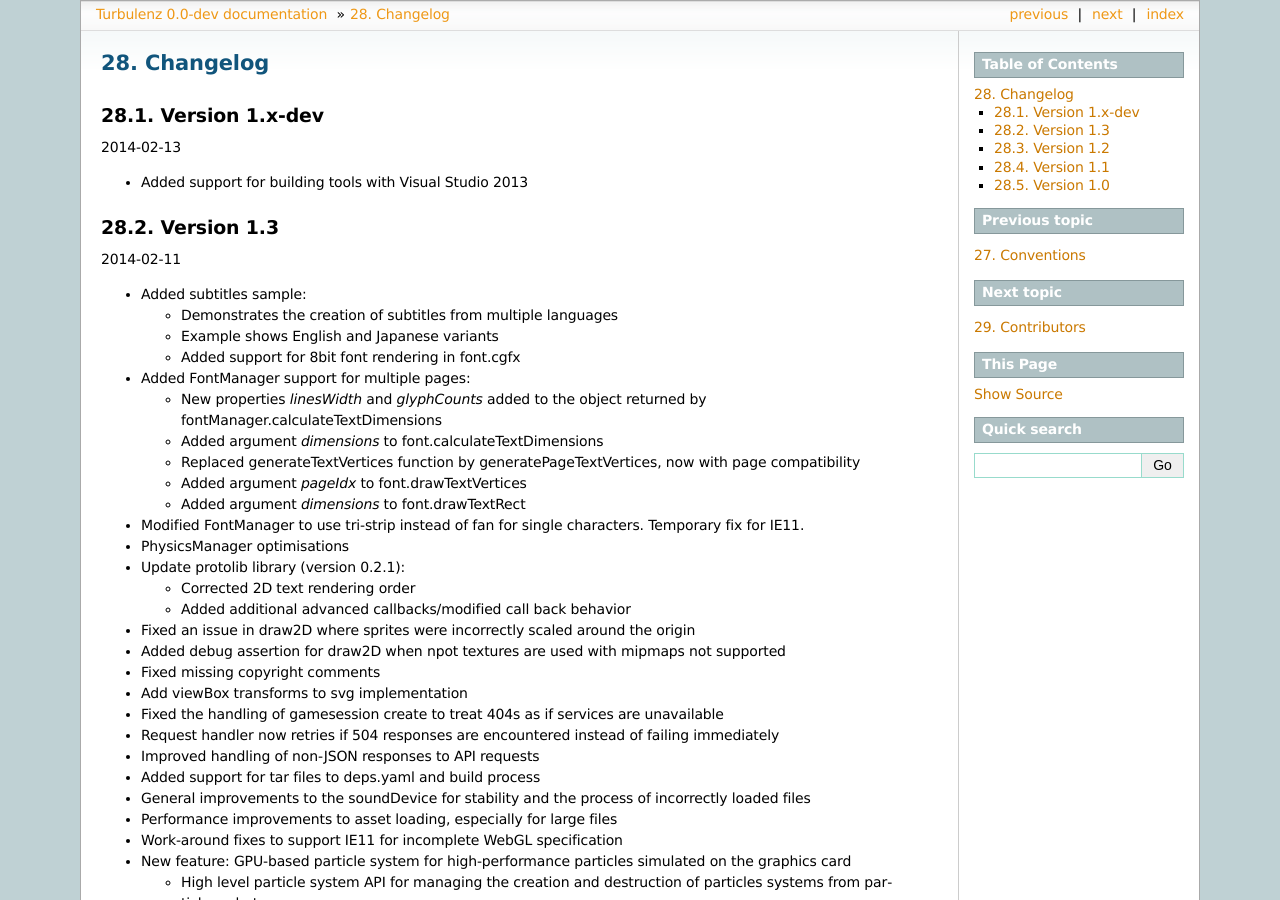
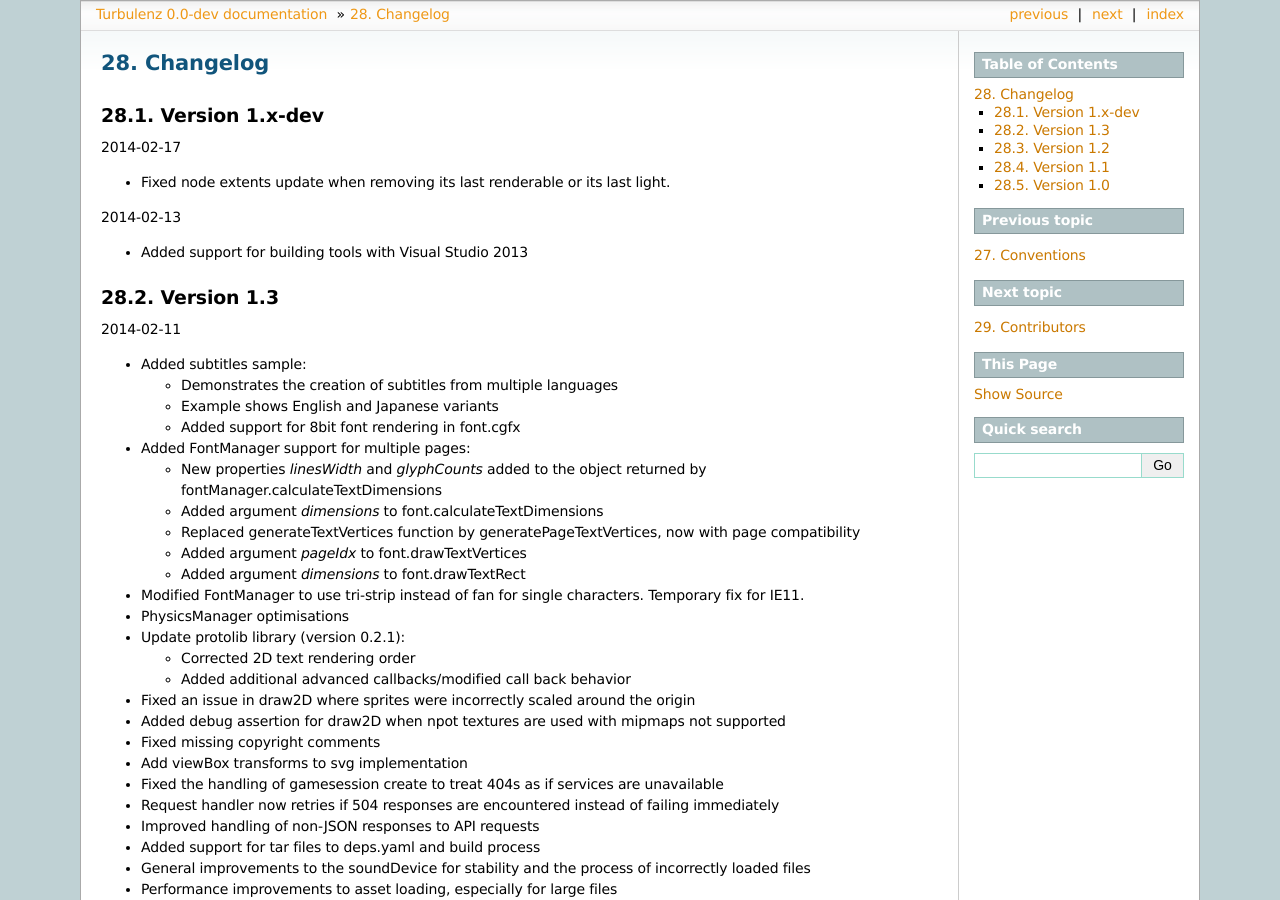
Before and after one commit to turbulenz/turbulenz_engine, a Sphinx documentation site: the page built from docs/source/changelog.rst, in a window 1280 px wide and 900 px high. Built offline with Sphinx 7.4.7, drawn with Linux system fonts in a browser that asks for light colours.

Commit message:
Updated changelog.

```diff
--- a/docs/source/changelog.rst
+++ b/docs/source/changelog.rst
@@ -9,6 +9,10 @@
 
 Version 1.x-dev
 ---------------
+
+2014-02-17
+
+- Fixed node extents update when removing its last renderable or its last light.
 
 2014-02-13
 
```
